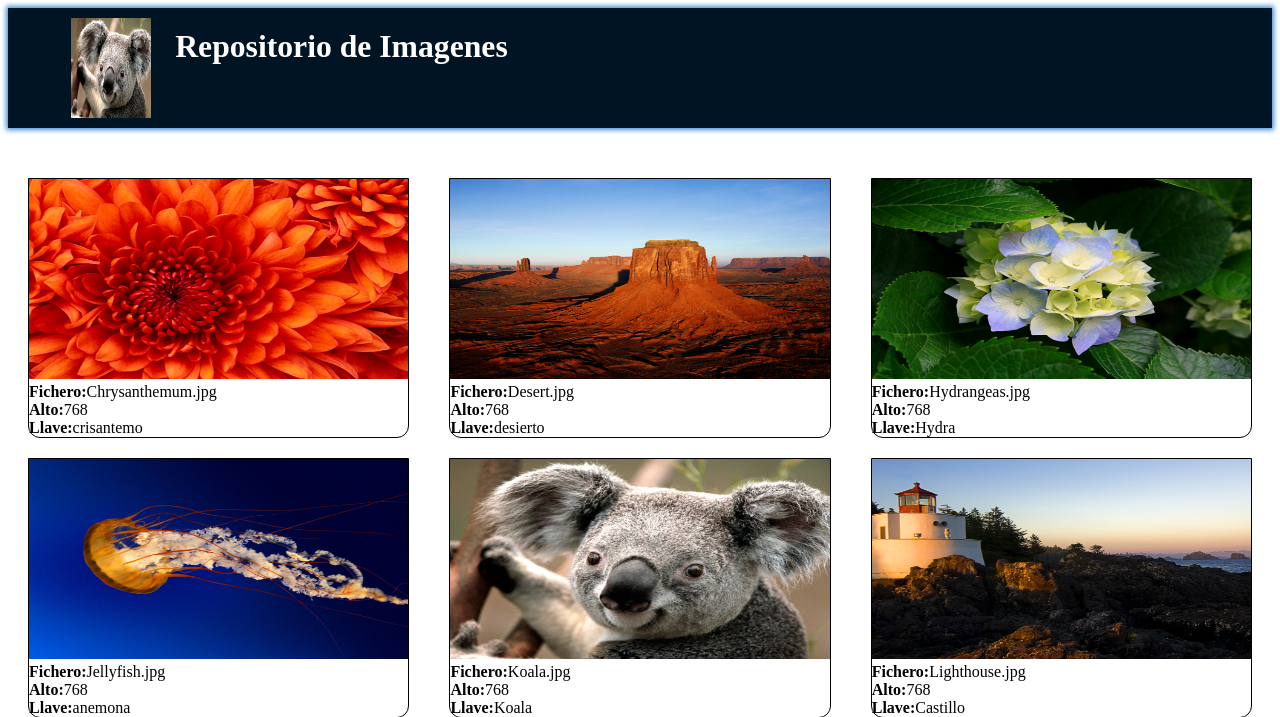
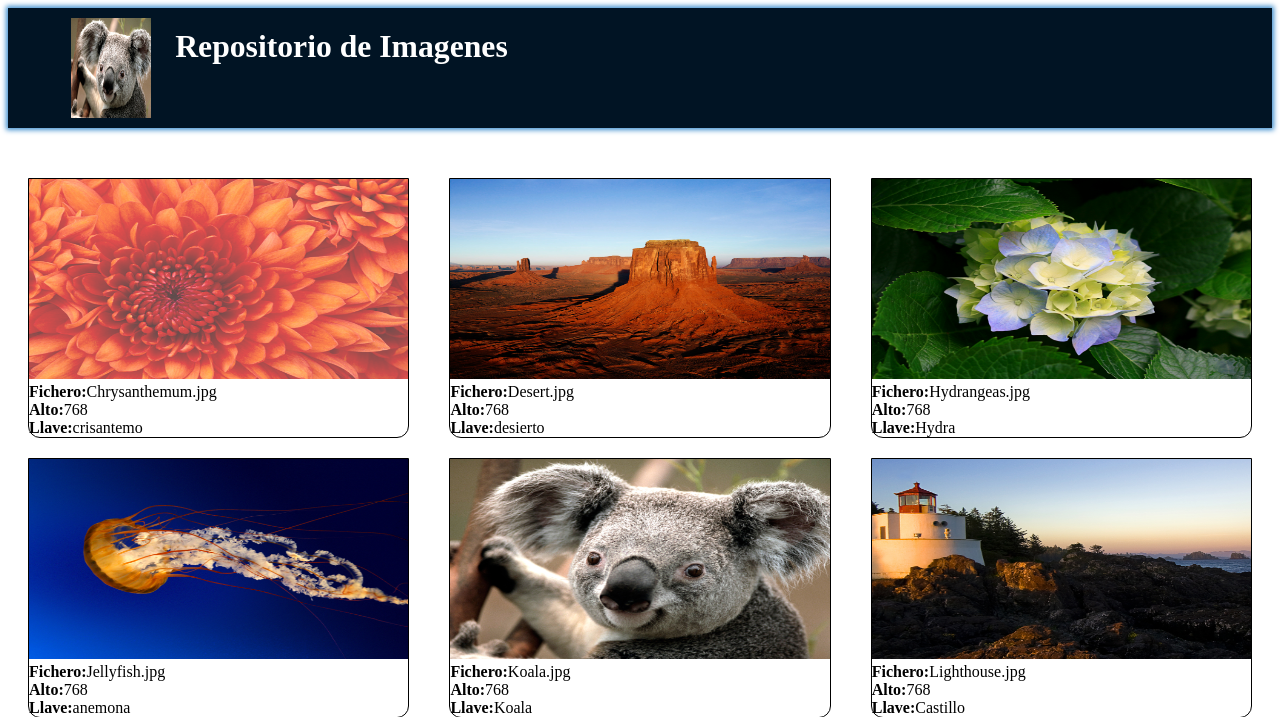
Before and after one commit to AlejoBlancoCruz/fotometadatos, a PHP site: page / in a window 1280 px wide, with the pointer over the restyled element. Shown: the top 717 px of the page. Run offline with PHP 8.4, Linux system fonts and the light colour scheme.

Commit message:
cambio en index.css opacity

```diff
--- a/index.css
+++ b/index.css
@@ -17,3 +17,6 @@
     width: 100%;
     height: 200px;
 }
+.foto:hover {
+    opacity: 0.7;
+  }
```
